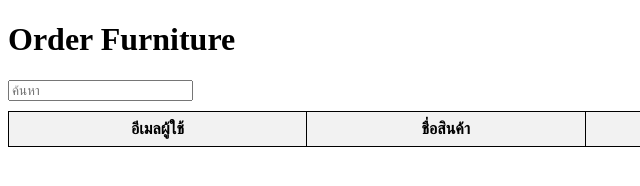
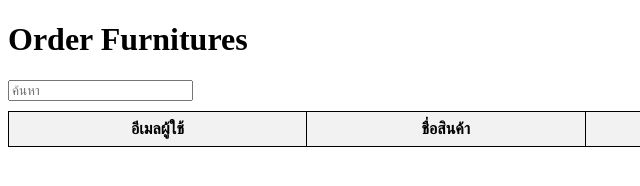
Before and after one commit to Xanderent/Shopping-website, a plain HTML site: page index.html in a window 1280 px wide. Shown: the full height of the page, 0-640 px from the left. Drawn offline with Linux system fonts and the light colour scheme; no server answers.

Commit message:
update index.html

```diff
--- a/index.html
+++ b/index.html
@@ -11,7 +11,7 @@
 </head>
 
 <body>
-    <h1>Order Furniture</h1>
+    <h1>Order Furnitures</h1>
     <input type="text" id="searchInput" placeholder="ค้นหา" onchange="searchUsers()" class="search">
     <table class="data-table">
         <thead>
```
